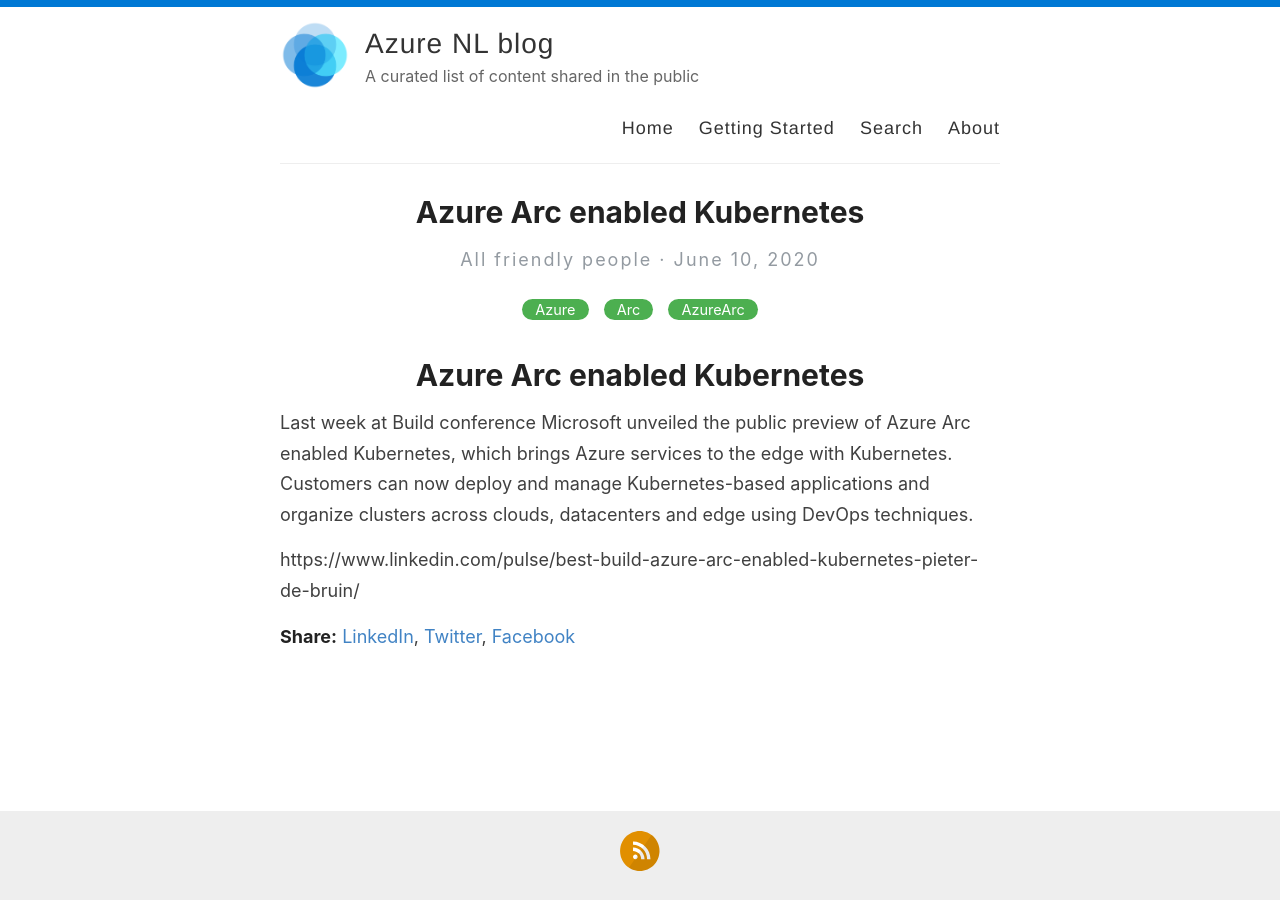
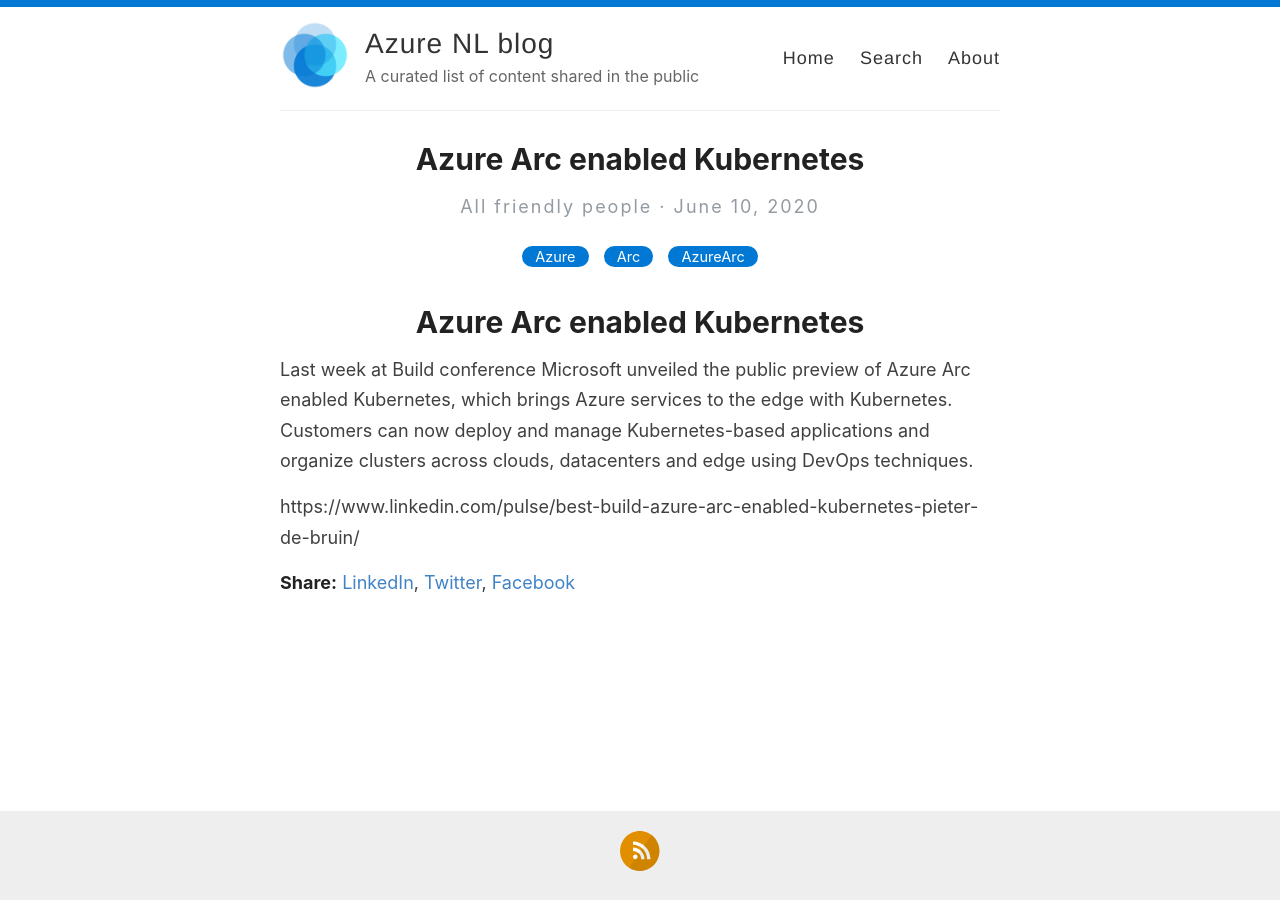
Before and after one commit to Global19-atlassian-net/azurenlblog, a Jekyll site: the page built from _posts/2020-06-10-azure-arc.md, in a window 1280 px wide. Built offline with Jekyll 4.4.1, drawn with Linux system fonts in a browser that asks for light colours.

Commit message:
styles 0078D4

```diff
--- a/_layouts/default.html
+++ b/_layouts/default.html
@@ -28,7 +28,6 @@
 
             <nav>
               <a href="{{ site.baseurl }}/">Home</a>
-              <a href="{{ site.baseurl }}/getting-started">Getting Started</a>
               <a href="{{ site.baseurl }}/search">Search</a>
               <a href="{{ site.baseurl }}/about">About</a>
             </nav>
--- a/assets/style.scss
+++ b/assets/style.scss
@@ -700,7 +700,7 @@ Modules - reusable parts of our design
   font-size: 14.5px;
   padding: 2px 13px;
   border: none;
-  background-color: #4CAF50;
+  background-color: #0078D4;
   border-radius: 50px;
   color: #fff;
 }
```
